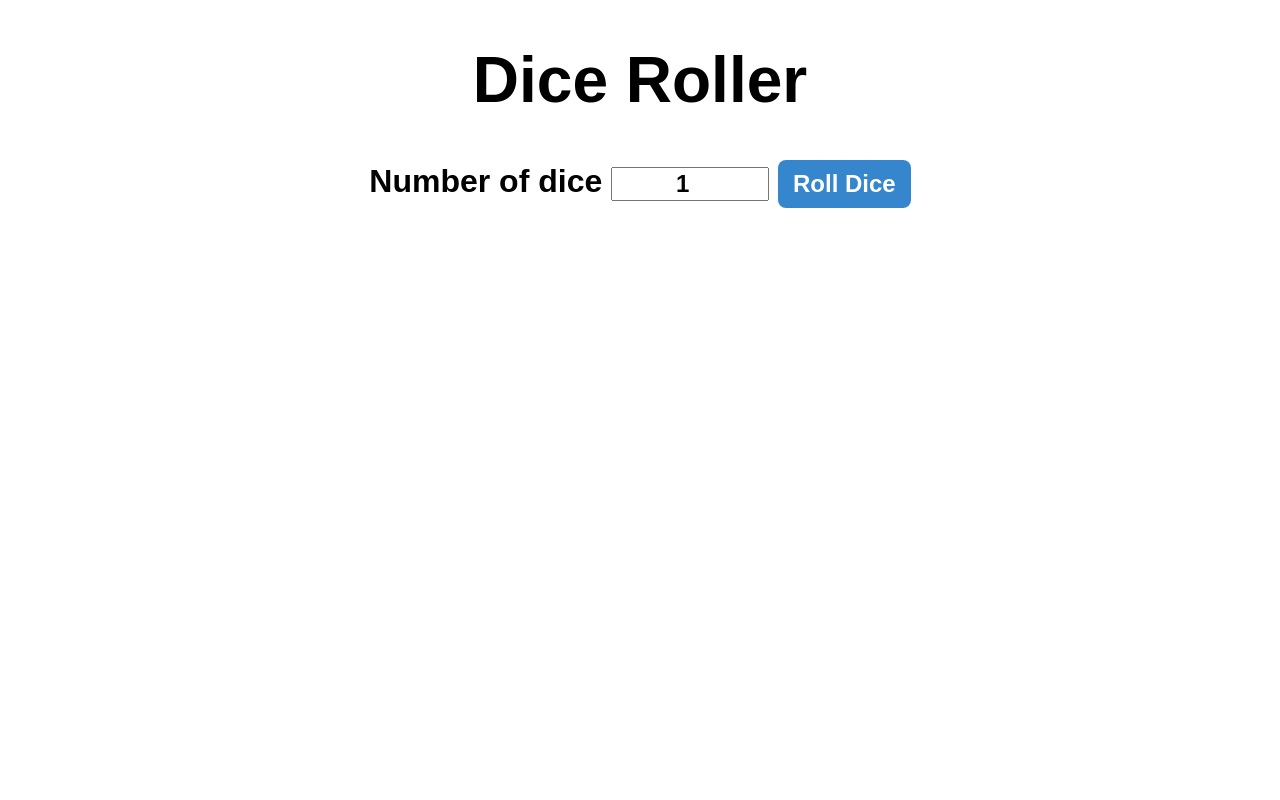
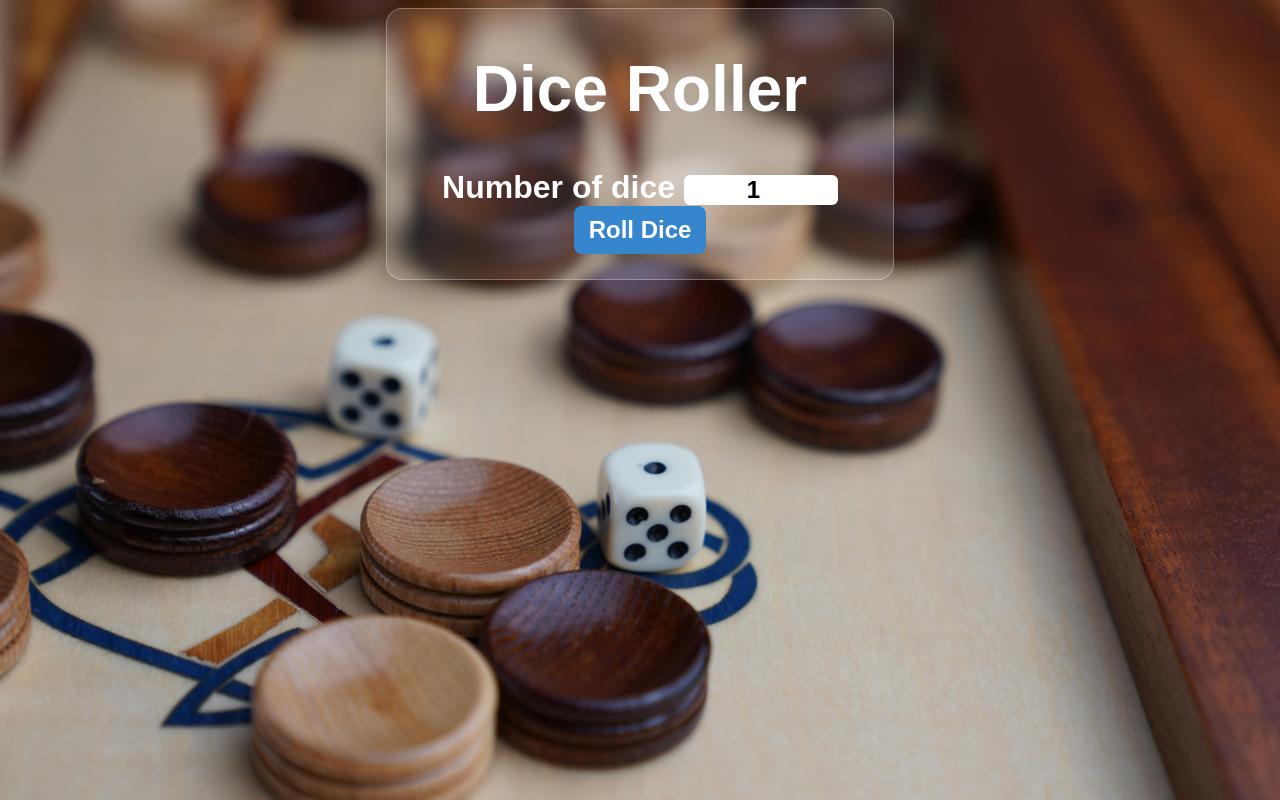
Before and after one commit to Benguhan/DiceRoller, a plain HTML site: page index.html in a window 1280 px wide. Drawn offline with Linux system fonts and the light colour scheme.

Commit message:
add background

```diff
--- a/style.css
+++ b/style.css
@@ -1,8 +1,27 @@
+body {
+    background-image: url(/images/pexels-nico-meucci-9126623.jpg);
+    background-size: cover;
+    background-attachment: fixed;
+    background-position: center;
+    background-repeat: no-repeat;
+    color: white;
+}
+
 #container {
     font-family: Arial, sans-serif;
     text-align: center;
     font-size: 2rem;
     font-weight: bold;
+    height: auto;
+    width: 40%;
+    margin: 0 auto;
+    /* From https://css.glass */
+    background: rgba(255, 255, 255, 0.11);
+    border-radius: 16px;
+    box-shadow: 0 4px 30px rgba(0, 0, 0, 0.1);
+    backdrop-filter: blur(2.6px);
+    -webkit-backdrop-filter: blur(2.6px);
+    border: 1px solid rgba(255, 255, 255, 0.29);
 }
 
 button {
@@ -29,6 +48,8 @@ input {
     font-weight: bold;
     width: 150px;
     text-align: center;
+    border: none;
+    border-radius: 6px;
 }
 
 #diceResult {
```
Also changed, not shown: images/pexels-nico-meucci-9126623.jpg (added).
